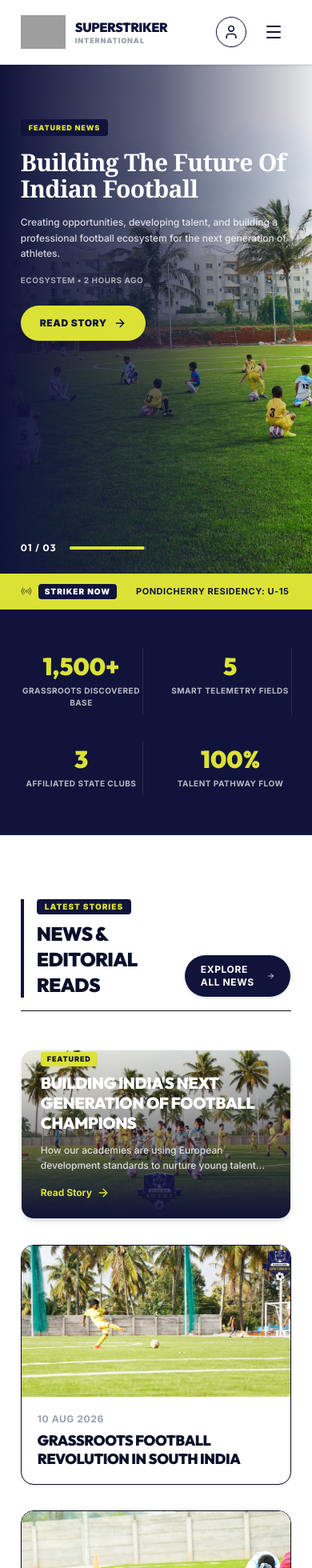
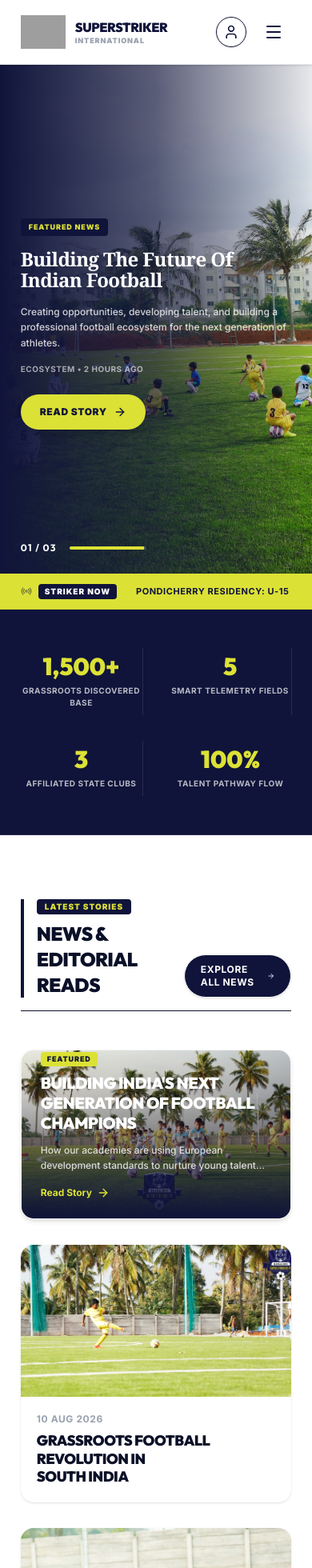
Before and after one commit to Shree-varshan-430/Super-Striker-International, a Next.js app: page / in a window 390 px wide. Shown: the top 1960 px of the page at 80% size. Built offline with nearby package versions, Linux system fonts and the light colour scheme; grey boxes are pictures that could not be loaded.

Commit message:
style: lower hero text position and wrap news card titles at 4 words with border removal

```diff
--- a/src/components/home/HeroCarousel.tsx
+++ b/src/components/home/HeroCarousel.tsx
@@ -115,8 +115,8 @@ export default function HeroCarousel() {
       <div className="absolute inset-0 bg-gradient-to-r from-[#10143A] via-[#10143A]/65 to-transparent z-20 pointer-events-none" />
 
       {/* Main Content Area */}
-      <div className="max-w-[95%] mx-auto w-full h-full px-4 sm:px-6 lg:px-8 flex flex-col justify-center items-start relative z-30 pointer-events-none">
-        <div className="w-full max-w-3xl relative h-[420px] sm:h-[350px]">
+      <div className="max-w-[95%] mx-auto w-full h-full px-4 sm:px-6 lg:px-8 flex flex-col justify-end pb-16 sm:pb-24 pt-28 sm:pt-36 items-start relative z-30 pointer-events-none">
+        <div className="w-full max-w-3xl relative h-[380px] sm:h-[350px]">
           {HERO_SLIDES.map((slide, idx) => (
             <div
               key={idx}
@@ -130,7 +130,7 @@ export default function HeroCarousel() {
               </span>
 
               {/* Massive Serif Title */}
-              <h1 className="slide-title font-serif text-3xl sm:text-5xl lg:text-6xl font-extrabold tracking-tight text-white leading-[1.1] max-w-xl sm:max-w-2xl">
+              <h1 className="slide-title font-serif text-2xl sm:text-5xl lg:text-6xl font-extrabold tracking-tight text-white leading-[1.1] max-w-xl sm:max-w-2xl">
                 {slide.title}
               </h1>
 
--- a/src/components/home/NewsCard.tsx
+++ b/src/components/home/NewsCard.tsx
@@ -30,10 +30,10 @@ export default function NewsCard({ item, darkTheme }: NewsCardProps) {
 
   return (
     <>
-      <div className={`rounded-2xl overflow-hidden border shadow-sm hover:shadow-md transition-shadow flex flex-col h-full text-left group w-full select-none ${
+      <div className={`rounded-2xl overflow-hidden shadow-sm hover:shadow-md transition-shadow flex flex-col h-full text-left group w-full select-none ${
         darkTheme
-          ? "bg-[#10143A]/40 border-white/5"
-          : "bg-white border-gray-150"
+          ? "bg-[#10143A]/40"
+          : "bg-white"
       }`}>
         {/* Media Container (16:9 Aspect Box) */}
         <Link
@@ -91,7 +91,17 @@ export default function NewsCard({ item, darkTheme }: NewsCardProps) {
                   ? "text-white group-hover:text-white/80"
                   : "text-[#0A1028] group-hover:text-black"
               }`}>
-                {item.title}
+                {(() => {
+                  const words = item.title.split(" ");
+                  if (words.length <= 4) return item.title;
+                  return (
+                    <>
+                      {words.slice(0, 4).join(" ")}
+                      <br />
+                      {words.slice(4).join(" ")}
+                    </>
+                  );
+                })()}
               </h4>
             </Link>
           </div>
```
